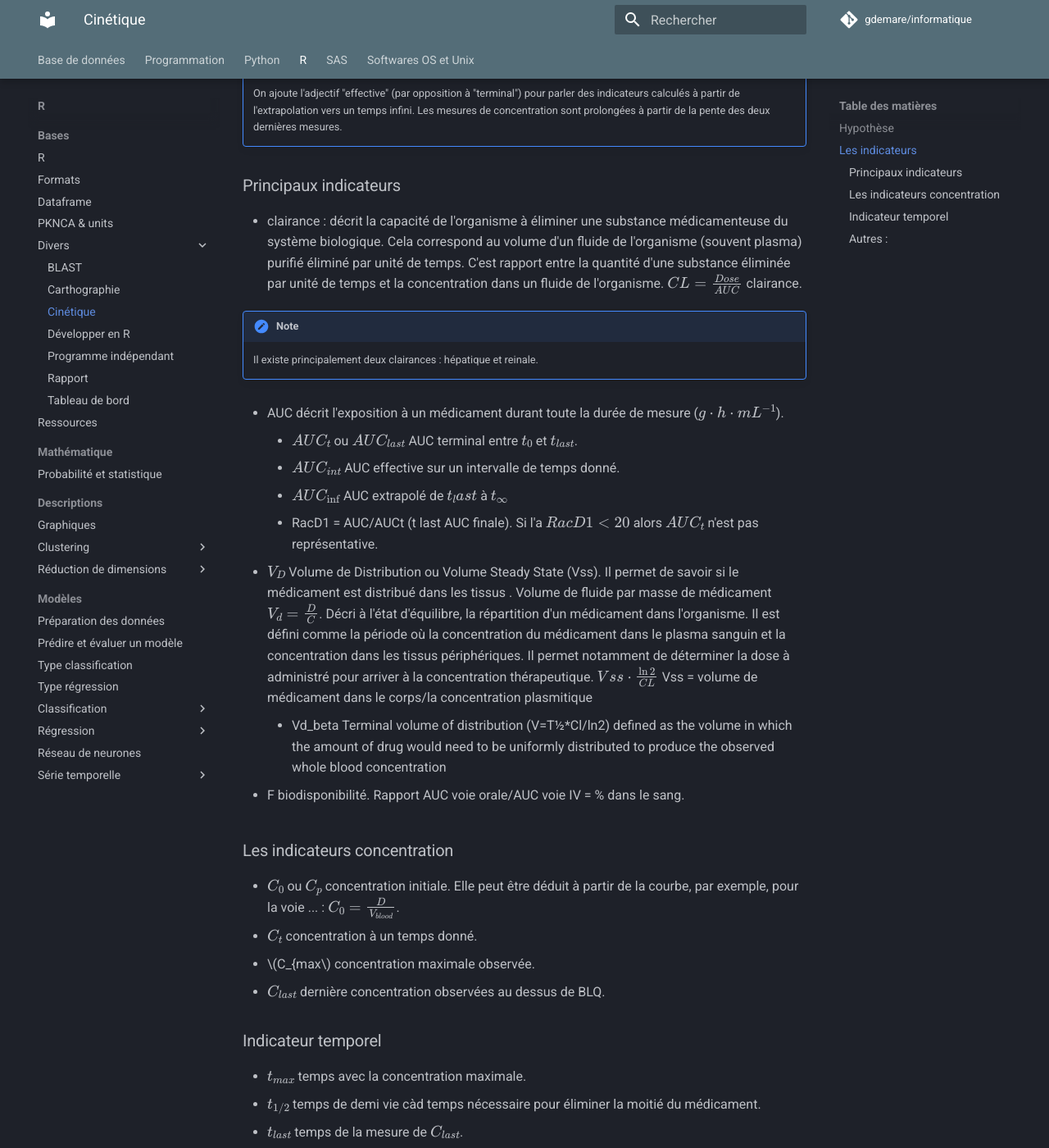
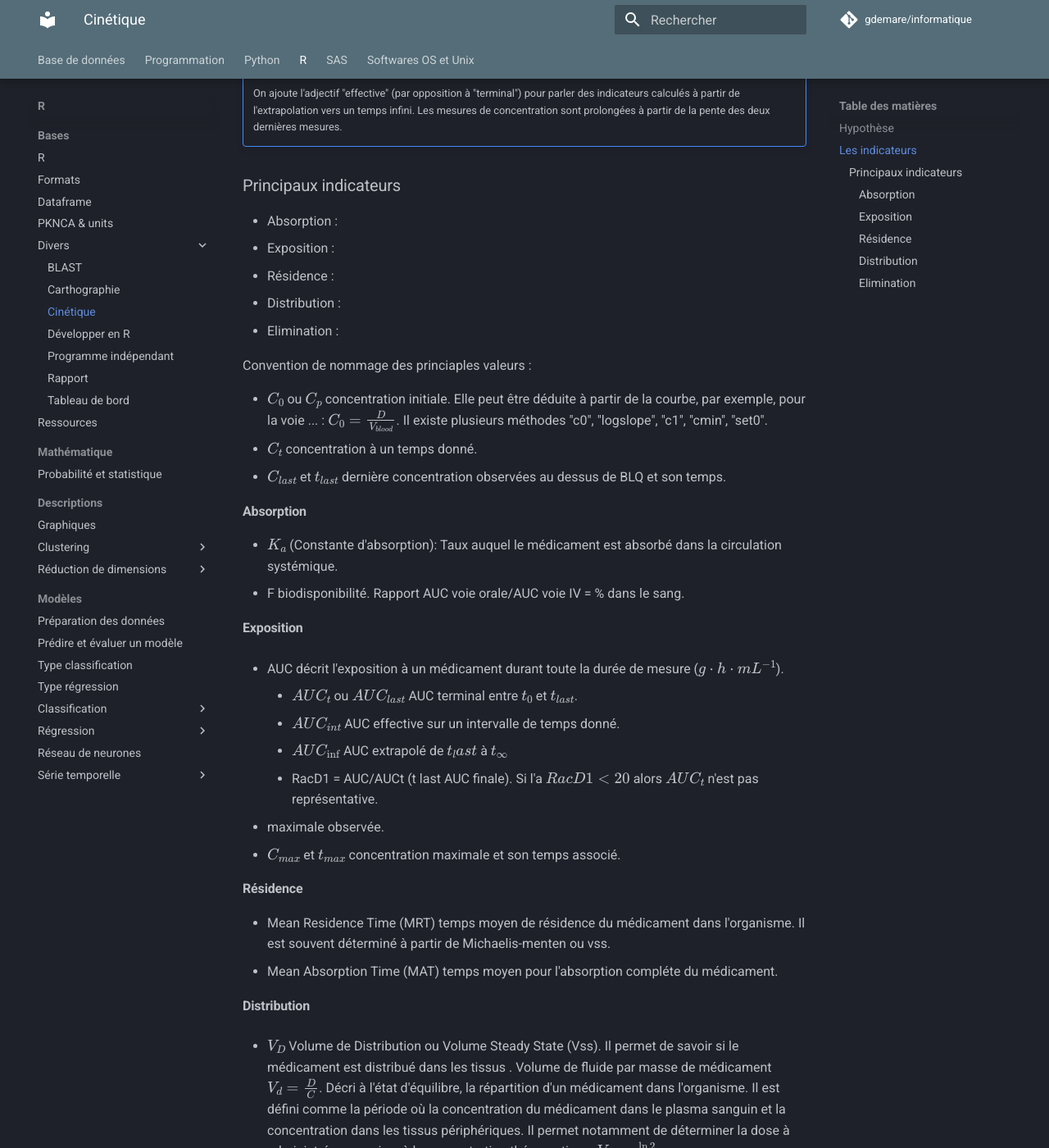
Before and after one commit to gdemare/Informatique, an MkDocs documentation site: the page built from docs/r/cinetique_r.md, in a window 1280 px wide and 1400 px high, scrolled down 1154 px. Shown: the whole window at 82% size. Built offline with MkDocs 1.6.1 and Material for MkDocs 9.7.7, drawn with Linux system fonts in a browser that asks for light colours; comment, search, counter and statistics services are not loaded; some of the changed text lies outside the part shown.

Commit message:
Update cinetique_r.md

```diff
--- a/docs/r/cinetique_r.md
+++ b/docs/r/cinetique_r.md
@@ -32,12 +32,24 @@ En principe on se ramène à une équation différentielle du premier ordre : el
 
 ### Principaux indicateurs
 
-* clairance : décrit la capacité de l'organisme à éliminer une substance médicamenteuse du système biologique.
-Cela correspond au volume d'un fluide de l'organisme (souvent plasma) purifié éliminé par unité de temps. C'est
-rapport entre la quantité d'une substance éliminée par unité de temps et la concentration dans un fluide de l'organisme. $CL = \frac{Dose}{AUC}$ clairance.
+* Absorption :
+* Exposition :
+* Résidence :
+* Distribution :
+* Elimination :
 
-!!! note
-    Il existe principalement deux clairances : hépatique et reinale.
+Convention de nommage des princiaples valeurs :
+
+* $C_0$ ou $C_p$ concentration initiale. Elle peut être déduite à partir de la courbe, par exemple, pour la voie ... : $C_0 = \frac{D}{V_{blood}}$. Il existe plusieurs méthodes "c0", "logslope", "c1", "cmin", "set0".
+* $C_t$ concentration à un temps donné.
+* $C_{last}$ et $t_{last}$ dernière concentration observées au dessus de BLQ et son temps.
+
+#### Absorption
+
+* $K_a$ (Constante d'absorption): Taux auquel le médicament est absorbé dans la circulation systémique.
+* F biodisponibilité. Rapport AUC voie orale/AUC voie IV = % dans le sang.
+
+#### Exposition
 
 * AUC décrit l'exposition à un médicament durant toute la durée de mesure ($g \cdot h \cdot mL^{-1}$).
 
@@ -46,36 +58,28 @@ rapport entre la quantité d'une substance éliminée par unité de temps et la
     * $AUC_{\inf}$ AUC extrapolé de $t_last$ à $t_{\infty}$
     * RacD1 = AUC/AUCt (t last AUC finale). Si l'a $RacD1 \lt 20%$ alors $AUC_t$ n'est pas représentative.
 
-* $V_D$ Volume de Distribution ou Volume Steady State (Vss). Il permet de savoir si le médicament est distribué dans les tissus . Volume de fluide par masse de médicament $V_d = \frac{D}{C}$. Décri à l'état d'équilibre, la répartition d'un médicament dans l'organisme. Il est défini comme la période où la concentration du médicament dans le plasma sanguin et la concentration dans les tissus périphériques. Il permet notamment de déterminer la dose à administré pour arriver à la concentration thérapeutique. $Vss \cdot \frac {\ln 2}{CL}$ Vss = volume de médicament dans le corps/la concentration plasmitique
+*   maximale observée.
+* $C_{max}$ et $t_{max}$ concentration maximale et son temps associé.
+
+#### Résidence
+
+* Mean Residence Time (MRT) temps moyen de résidence du médicament dans l'organisme. Il est souvent déterminé à partir de Michaelis-menten ou vss.
+* Mean Absorption Time (MAT) temps moyen pour l'absorption compléte du médicament.
+
+#### Distribution
+
+* $V_D$ Volume de Distribution ou Volume Steady State (Vss). Il permet de savoir si le médicament est distribué dans les tissus . Volume de fluide par masse de médicament $V_d = \frac{D}{C}$. Décri à l'état d'équilibre, la répartition d'un médicament dans l'organisme. Il est défini comme la période où la concentration du médicament dans le plasma sanguin et la concentration dans les tissus périphériques. Il permet notamment de déterminer la dose à administré pour arriver à la concentration thérapeutique. $Vss \cdot \frac {\ln 2}{CL}$ $Vss = volume de médicament dans le corps/la concentration plasmitique$.
 
     * Vd_beta Terminal volume of distribution (V=T½*Cl/ln2) defined as the volume in which the amount of drug would need to be uniformly distributed to produce the observed whole blood concentration
 
-* F biodisponibilité. Rapport AUC voie orale/AUC voie IV = % dans le sang.
+#### Elimination
 
+* __Clairance__ mesyure la capacité de l'organisme à éliminer une substance médicamenteuse du système biologique.
+Cela correspond au volume d'un fluide de l'organisme (souvent plasma) purifié éliminé par unité de temps. C'est
+rapport entre la quantité d'une substance éliminée par unité de temps et la concentration dans un fluide de l'organisme. $CL = \frac{Dose}{AUC}$ clairance.
+* $K_e$ (Constante d'élimination) taux d'élimination du médicament de la circulation systémique.
+* $t_{1/2}$ temps de demi vie càd temps nécessaire pour éliminer la moitié du médicament.
+* __ae__ montant excrété.
 
-
-### Les indicateurs concentration
-
-* $C_0$ ou $C_p$ concentration initiale. Elle peut être déduit à partir de la courbe, par exemple, pour la voie ... : $C_0 = \frac{D}{V_{blood}}$.
-* $C_t$ concentration à un temps donné.
-* $C_{max$ concentration maximale observée.
-* $C_{last}$ dernière concentration observées au dessus de BLQ.
-
-### Indicateur temporel
-
-* $t_{max}$ temps avec la concentration maximale.
-* $t_{1/2}$ temps de demi vie càd temps nécessaire pour éliminer la moitié du médicament.
-* $t_{last}$ temps de la mesure de $C_{last}$.
-* Mean Residence Time (MRT) temps moyen de résidence du médicament dans l'organisme. Il est souvent déterminé à partir de Michaelis-menten ou vss.
-
-### Autres :
-
-
-Indicateurs         | IV bolus dose | Description
---------------------|---------------|-----
-`start`             |               |
-`end`               |               |
-`auclast`           |               |
-`aucall`            |               |
-`c0`                | X             | Estimé la concentration à t0. plusieurs méthode c("c0", "logslope", "c1", "cmin", "set0")
-`ae`                |               | montant excrété (`sum(conc*volume)`)
+!!! note
+    Il existe principalement deux clairances : hépatique et reinale.
```
